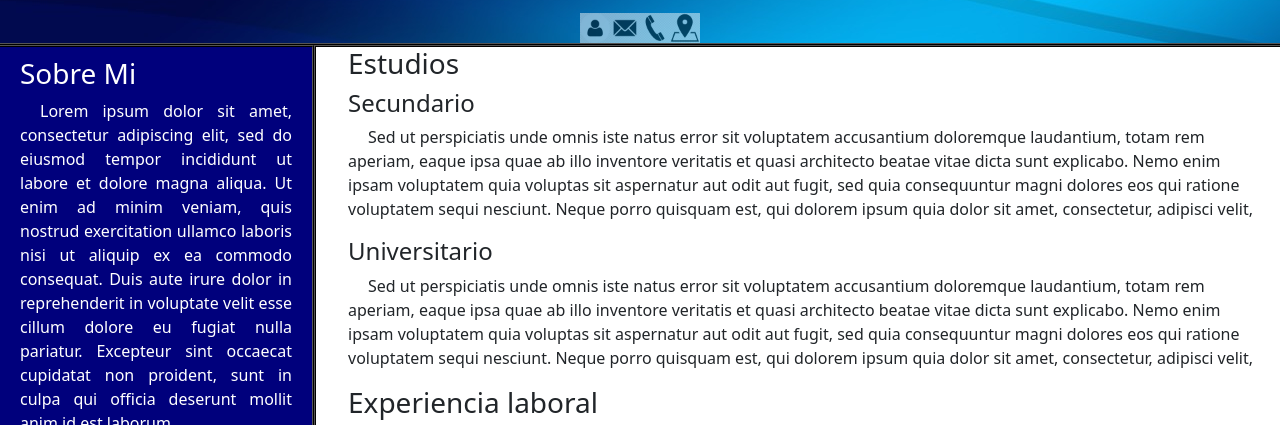
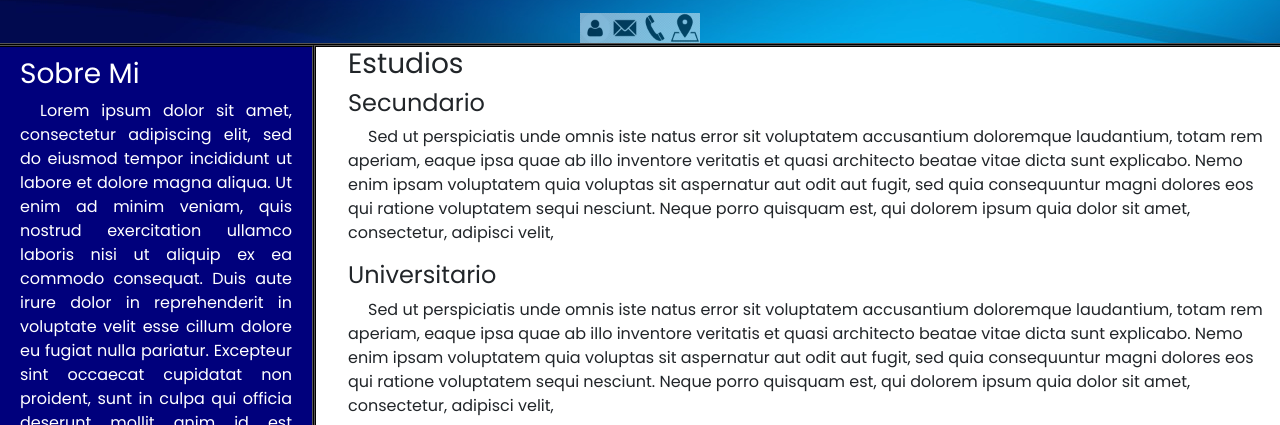
Before and after one commit to jsgonfra/ProyectoCV, a plain HTML site: page index.html in a window 1280 px wide. Shown: the part 303-728 px from the top of the page. Drawn offline with nearby package versions, Linux system fonts and the light colour scheme.

Commit message:
Cambio Fuente de Documento y Titulo

```diff
--- a/CCS/estilos.css
+++ b/CCS/estilos.css
@@ -4,14 +4,17 @@ p {
     margin-left: 20px;
     margin-right: 10px;
     text-indent: 20px;
+    font-family: Poppins;
 }
 
 h3 {
     margin-left: 20px;
+    font-family: Poppins;
 }
 
 h4 {
     margin-left: 20px;
+    font-family: Poppins;
 }
 
 p.fondooscuro {
@@ -49,6 +52,7 @@ aside {
     background-color: blue;
     color: white;
     text-align: justify;
+    font-family: Poppins;
 }
 
 #sobremi {
--- a/index.html
+++ b/index.html
@@ -8,6 +8,7 @@
     <link rel="stylesheet" href="https://cdnjs.cloudflare.com/ajax/libs/font-awesome/4.7.0/css/font-awesome.css" integrity="sha512-5A8nwdMOWrSz20fDsjczgUidUBR8liPYU+WymTZP1lmY9G6Oc7HlZv156XqnsgNUzTyMefFTcsFH/tnJE/+xBg==" crossorigin="anonymous" referrerpolicy="no-referrer" />
     <link rel="stylesheet" href="CCS/estilos.css">
     <link rel="icon" type="image/x-icon" href="/Imagenes/favicon.png">
+    <link rel="stylesheet" href="https://fonts.googleapis.com/css?family=Poppins">
     <title>Document</title>
 </head>
 <body>
```
